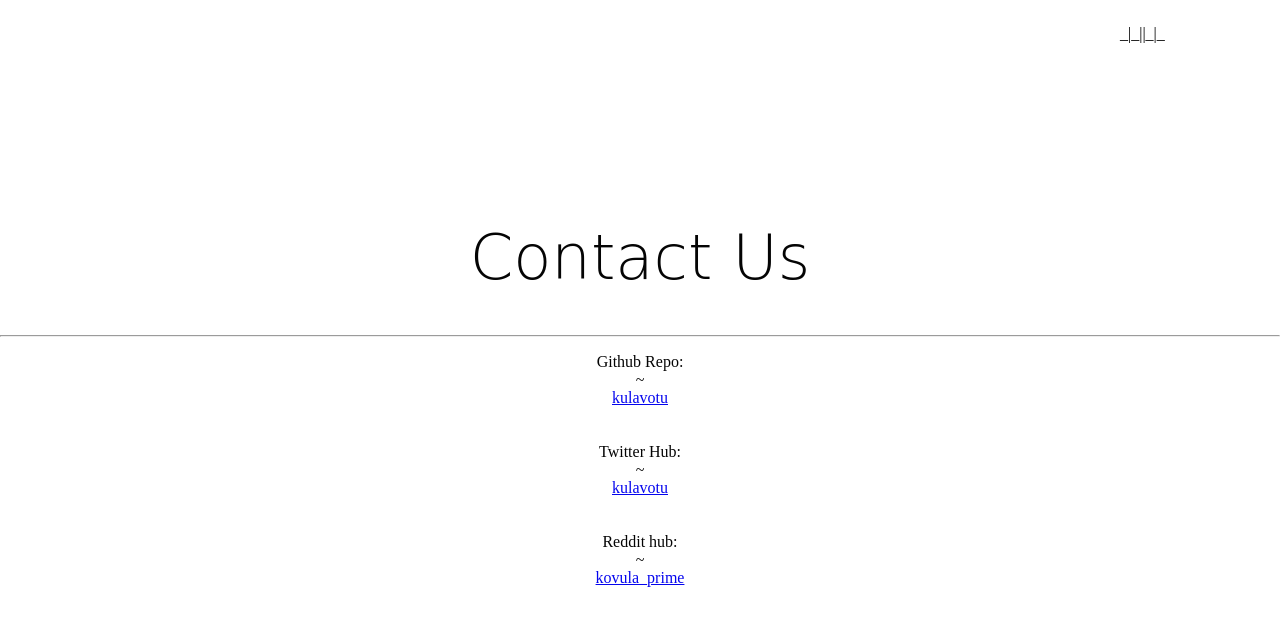
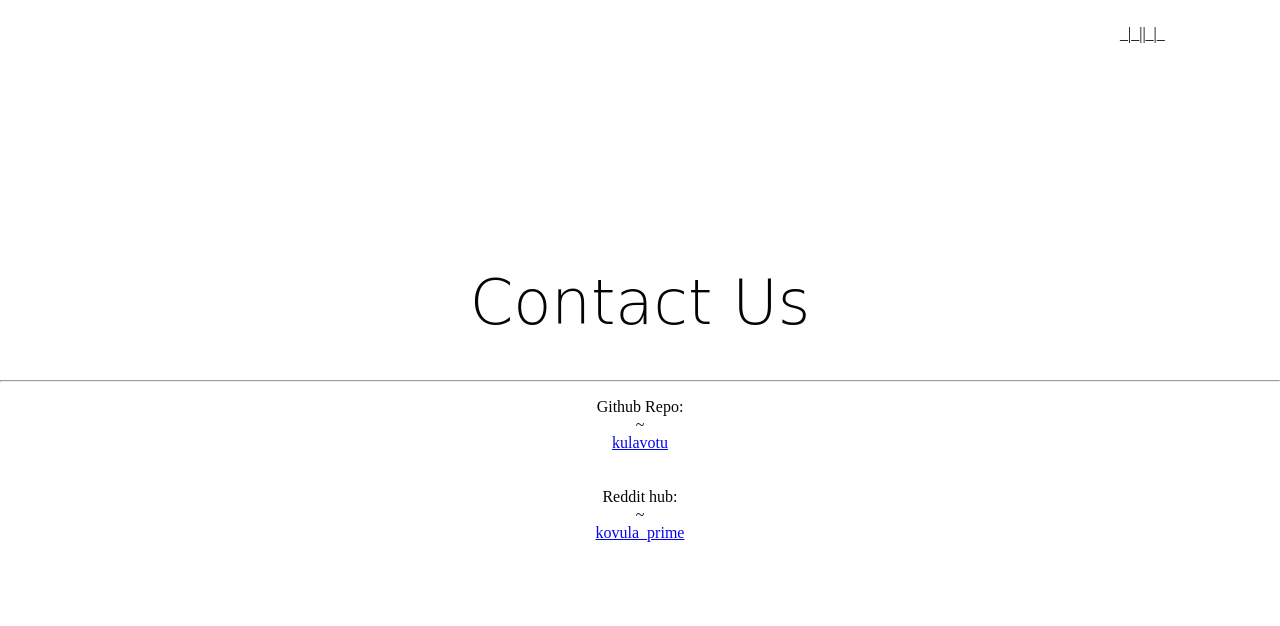
Before and after one commit to kulavotu/kulavotu.github.io, a plain HTML site: page ContactUs.html in a window 1280 px wide. Drawn offline with nearby package versions, Linux system fonts and the light colour scheme; a web font is replaced by a local one.

Commit message:
Update ContactUs.html

```diff
--- a/ContactUs.html
+++ b/ContactUs.html
@@ -43,7 +43,6 @@
 				<hr>
 				<p>
 					Github Repo:<br>~<br><a href="www.github.com/kulavotu">kulavotu</a><br><br><br>
-					Twitter Hub:<br>~<br><a href="www.twitter.com/kulavotu">kulavotu</a><br><br><br>
 					Reddit hub:<br>~<br><a href="www.reddit.com/kovula_prime">kovula_prime</a><br><br>
 				</p>
 			</div>
```
